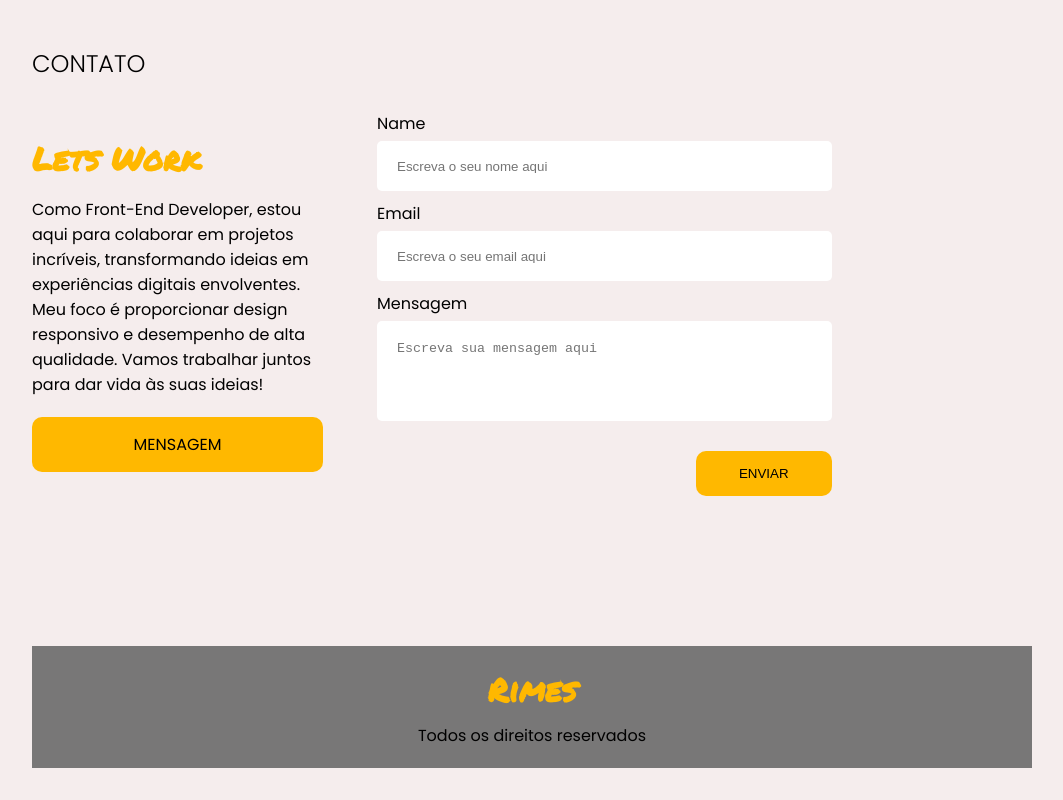
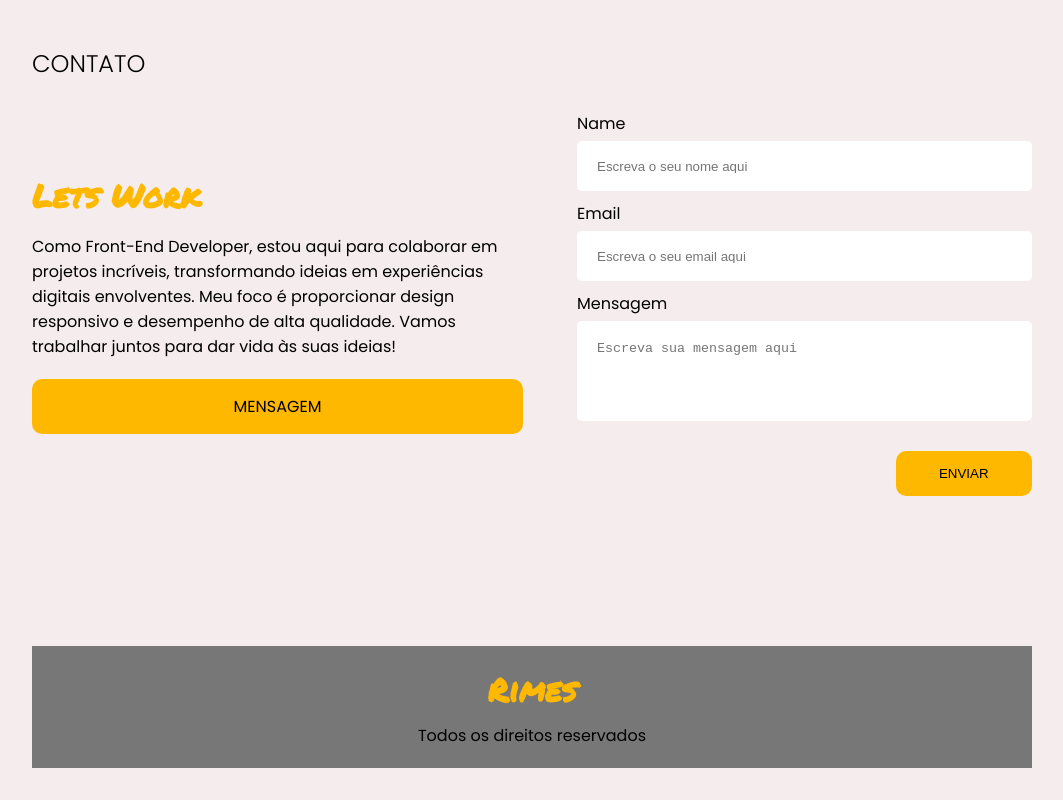
Before and after one commit to leonardorimes/portfolio, a React (Vite) app: page / in a window 1280 px wide. Shown: the part 2511-3311 px from the top of the page, without its empty margins (108-1171 px from the left). Built offline with nearby package versions, Linux system fonts and the light colour scheme.

Commit message:
atualizando pagina

```diff
--- a/src/components/Contact.module.css
+++ b/src/components/Contact.module.css
@@ -23,7 +23,6 @@
   gap: 54px;
   justify-content: center;
   align-items: center;
-  width: 80%;
 }
 
 .form {
@@ -96,6 +95,10 @@
     flex-direction: column;
   }
 
+  .formControl input {
+    width: 100%;
+  }
+
   .form button {
     align-self: center;
   }
--- a/src/components/PrimaryButton.jsx
+++ b/src/components/PrimaryButton.jsx
@@ -2,11 +2,9 @@ import styles from "./PrimaryButton.module.css";
 
 const PrimaryButton = ({ url, text, ...props }) => {
   return (
-    <div className={styles.button}>
-      <a href={url} {...props}>
-        {text}
-      </a>
-    </div>
+    <a href={url} {...props} className={styles.button}>
+      {text}
+    </a>
   );
 };
 
--- a/src/components/PrimaryButton.module.css
+++ b/src/components/PrimaryButton.module.css
@@ -6,4 +6,5 @@
   text-align: center;
   margin-top: 20px;
   cursor: pointer;
+  display: block;
 }
```
